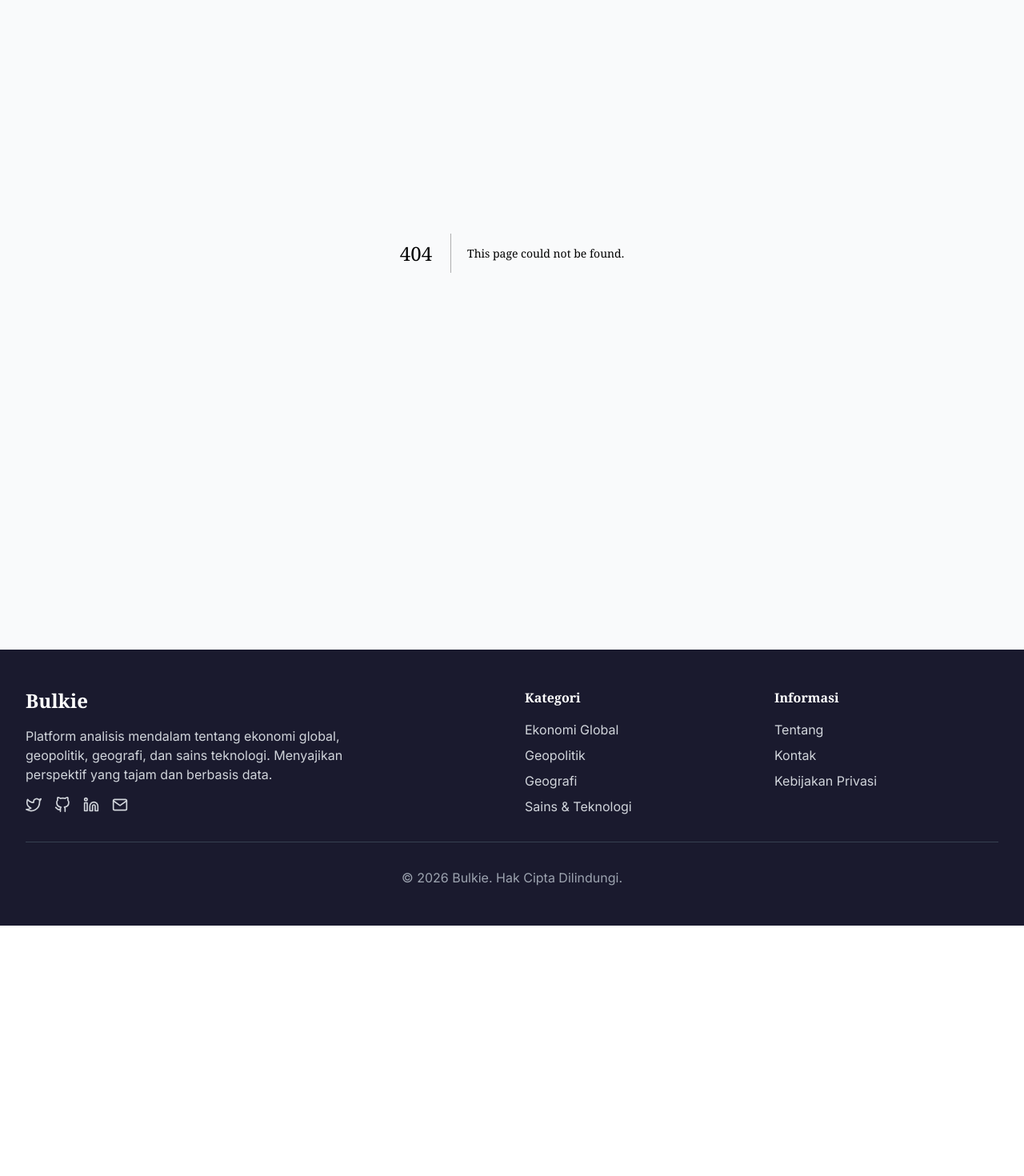
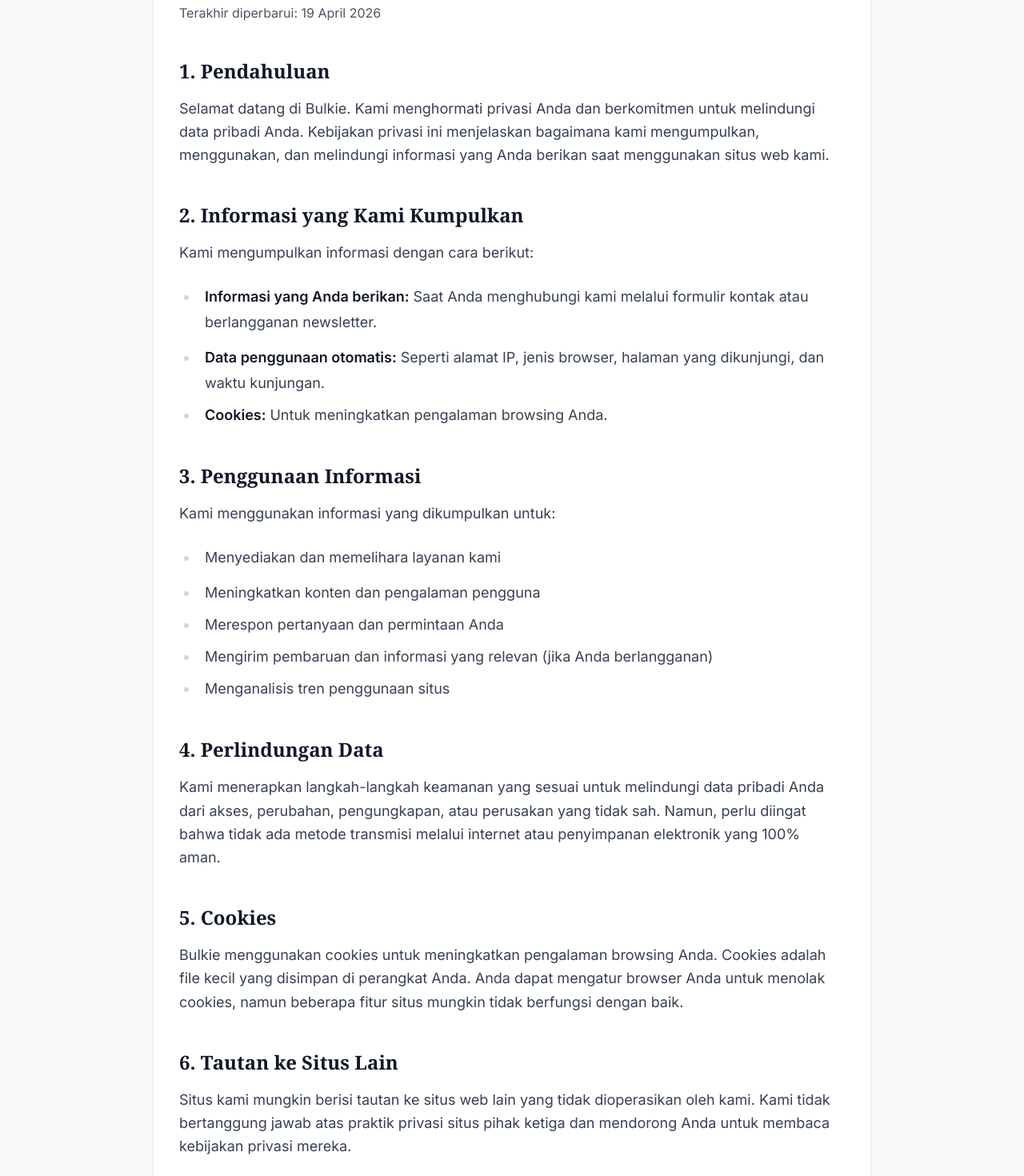
Before and after one commit to gibulk/bulkie, a Next.js app: page /privasi in a window 1280 px wide. Before the commit this address had no page. Shown: the part 180-1650 px from the top of the page at 80% size. Before the commit the page ends 1337 px from the top, so only its background shows below. Built offline with nearby package versions, Linux system fonts and the light colour scheme.

Commit message:
Create page.js

```diff
--- /dev/null
+++ b/app/privasi/page.js
@@ -0,0 +1,125 @@
+export const metadata = {
+  title: 'Kebijakan Privasi - Bulkie',
+  description: 'Kebijakan privasi Bulkie - bagaimana kami mengumpulkan, menggunakan, dan melindungi data Anda.',
+}
+
+export default function PrivacyPage() {
+  return (
+    <div className="max-w-4xl mx-auto">
+      <div className="bg-white rounded-lg shadow-md p-8">
+        <h1 className="text-4xl font-serif font-bold text-gray-900 mb-4">
+          Kebijakan Privasi
+        </h1>
+        <p className="text-gray-600 mb-8">
+          Terakhir diperbarui: {new Date().toLocaleDateString('id-ID', { year: 'numeric', month: 'long', day: 'numeric' })}
+        </p>
+
+        <div className="prose prose-lg max-w-none">
+          <section className="mb-8">
+            <h2 className="text-2xl font-serif font-bold text-gray-900 mb-4">
+              1. Pendahuluan
+            </h2>
+            <p className="text-gray-700 leading-relaxed">
+              Selamat datang di Bulkie. Kami menghormati privasi Anda dan berkomitmen untuk melindungi
+              data pribadi Anda. Kebijakan privasi ini menjelaskan bagaimana kami mengumpulkan,
+              menggunakan, dan melindungi informasi yang Anda berikan saat menggunakan situs web kami.
+            </p>
+          </section>
+
+          <section className="mb-8">
+            <h2 className="text-2xl font-serif font-bold text-gray-900 mb-4">
+              2. Informasi yang Kami Kumpulkan
+            </h2>
+            <p className="text-gray-700 leading-relaxed mb-3">
+              Kami mengumpulkan informasi dengan cara berikut:
+            </p>
+            <ul className="list-disc pl-6 space-y-2 text-gray-700">
+              <li>
+                <strong>Informasi yang Anda berikan:</strong> Saat Anda menghubungi kami melalui
+                formulir kontak atau berlangganan newsletter.
+              </li>
+              <li>
+                <strong>Data penggunaan otomatis:</strong> Seperti alamat IP, jenis browser,
+                halaman yang dikunjungi, dan waktu kunjungan.
+              </li>
+              <li>
+                <strong>Cookies:</strong> Untuk meningkatkan pengalaman browsing Anda.
+              </li>
+            </ul>
+          </section>
+
+          <section className="mb-8">
+            <h2 className="text-2xl font-serif font-bold text-gray-900 mb-4">
+              3. Penggunaan Informasi
+            </h2>
+            <p className="text-gray-700 leading-relaxed mb-3">
+              Kami menggunakan informasi yang dikumpulkan untuk:
+            </p>
+            <ul className="list-disc pl-6 space-y-2 text-gray-700">
+              <li>Menyediakan dan memelihara layanan kami</li>
+              <li>Meningkatkan konten dan pengalaman pengguna</li>
+              <li>Merespon pertanyaan dan permintaan Anda</li>
+              <li>Mengirim pembaruan dan informasi yang relevan (jika Anda berlangganan)</li>
+              <li>Menganalisis tren penggunaan situs</li>
+            </ul>
+          </section>
+
+          <section className="mb-8">
+            <h2 className="text-2xl font-serif font-bold text-gray-900 mb-4">
+              4. Perlindungan Data
+            </h2>
+            <p className="text-gray-700 leading-relaxed">
+              Kami menerapkan langkah-langkah keamanan yang sesuai untuk melindungi data pribadi Anda
+              dari akses, perubahan, pengungkapan, atau perusakan yang tidak sah. Namun, perlu diingat
+              bahwa tidak ada metode transmisi melalui internet atau penyimpanan elektronik yang 100% aman.
+            </p>
+          </section>
+
+          <section className="mb-8">
+            <h2 className="text-2xl font-serif font-bold text-gray-900 mb-4">
+              5. Cookies
+            </h2>
+            <p className="text-gray-700 leading-relaxed">
+              Bulkie menggunakan cookies untuk meningkatkan pengalaman browsing Anda. Cookies adalah
+              file kecil yang disimpan di perangkat Anda. Anda dapat mengatur browser Anda untuk
+              menolak cookies, namun beberapa fitur situs mungkin tidak berfungsi dengan baik.
+            </p>
+          </section>
+
+          <section className="mb-8">
+            <h2 className="text-2xl font-serif font-bold text-gray-900 mb-4">
+              6. Tautan ke Situs Lain
+            </h2>
+            <p className="text-gray-700 leading-relaxed">
+              Situs kami mungkin berisi tautan ke situs web lain yang tidak dioperasikan oleh kami.
+              Kami tidak bertanggung jawab atas praktik privasi situs pihak ketiga dan mendorong Anda
+              untuk membaca kebijakan privasi mereka.
+            </p>
+          </section>
+
+          <section className="mb-8">
+            <h2 className="text-2xl font-serif font-bold text-gray-900 mb-4">
+              7. Perubahan Kebijakan
+            </h2>
+            <p className="text-gray-700 leading-relaxed">
+              Kami dapat memperbarui kebijakan privasi ini dari waktu ke waktu. Perubahan akan
+              diumumkan di halaman ini dengan tanggal pembaruan yang baru.
+            </p>
+          </section>
+
+          <section className="mb-8">
+            <h2 className="text-2xl font-serif font-bold text-gray-900 mb-4">
+              8. Hubungi Kami
+            </h2>
+            <p className="text-gray-700 leading-relaxed">
+              Jika Anda memiliki pertanyaan tentang kebijakan privasi ini, silakan hubungi kami di{' '}
+              <a href="mailto:privacy@bulkie.com" className="text-bulkie-primary hover:text-bulkie-secondary">
+                privacy@bulkie.com
+              </a>
+            </p>
+          </section>
+        </div>
+      </div>
+    </div>
+  )
+                }
```
